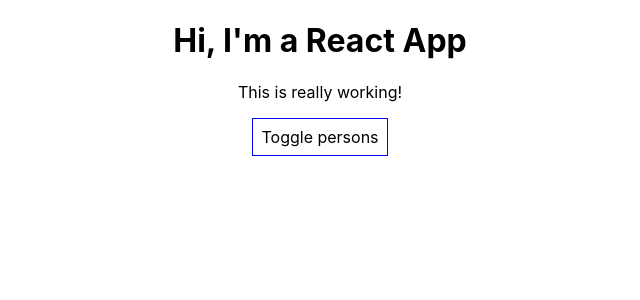
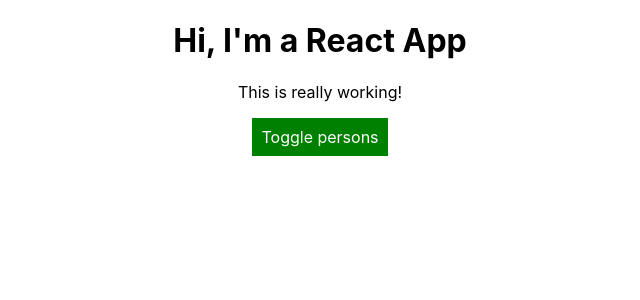
Before and after one commit to dnmiko/reactCoursePlayground, a React (Create React App) app in the folder react-complete-guide/: page / in a window 1280 px wide. Shown: the top 300 px of the page, without its empty margins (320-960 px from the left). Built offline with nearby package versions, Linux system fonts and the light colour scheme.

Commit message:
Avance de styling dinamico

```diff
--- a/react-complete-guide/package.json
+++ b/react-complete-guide/package.json
@@ -3,6 +3,7 @@
   "version": "0.1.0",
   "private": true,
   "dependencies": {
+    "radium": "^0.25.1",
     "react": "^16.8.6",
     "react-dom": "^16.8.6",
     "react-scripts": "3.0.0"
--- a/react-complete-guide/src/App.css
+++ b/react-complete-guide/src/App.css
@@ -1,3 +1,11 @@
 .App {
   text-align: center;
 }
+
+.red {
+  color: red;
+}
+
+.bold {
+  font-weight: bold;
+}
--- a/react-complete-guide/src/App.js
+++ b/react-complete-guide/src/App.js
@@ -1,4 +1,5 @@
 import React, { Component } from 'react';
+import Radium from 'radium';
 import './App.css';
 import Person from './Person/Person';
 
@@ -118,9 +119,10 @@ class App extends Component {
   render() {
     // Ejemplo de cómo dar estilo inline.
     const style = {
-      backgroundColor: 'white',
+      backgroundColor: 'green',
+      color: 'white',
       font: 'inherit',
-      border: '1px solid blue',
+      border: '1px solid green',
       padding: '8px',
       cursor: 'pointer'
     }
@@ -143,13 +145,26 @@ class App extends Component {
             />
           })}
         </div>
-      )
+      );
+
+      style.backgroundColor = 'red';
+      style.border = '1px solid red';
+    }
+
+    const classes = [];
+
+    if(this.state.persons.length <= 1){
+      classes.push('red');
+    }
+
+    if(this.state.persons.length <= 0){
+      classes.push('bold');
     }
 
     return (
       <div className="App">
         <h1>Hi, I'm a React App</h1>
-        <p>This is really working!</p>
+        <p className={classes.join(' ')}>This is really working!</p>
         <button
           style={style}
           onClick={this.togglePersonsHandler}>Toggle persons
@@ -162,4 +177,4 @@ class App extends Component {
   }
 }
 
-export default App;
+export default Radium(App);
```
Also changed, not shown: 2 other files (tests, documents, lock files or other folders).
